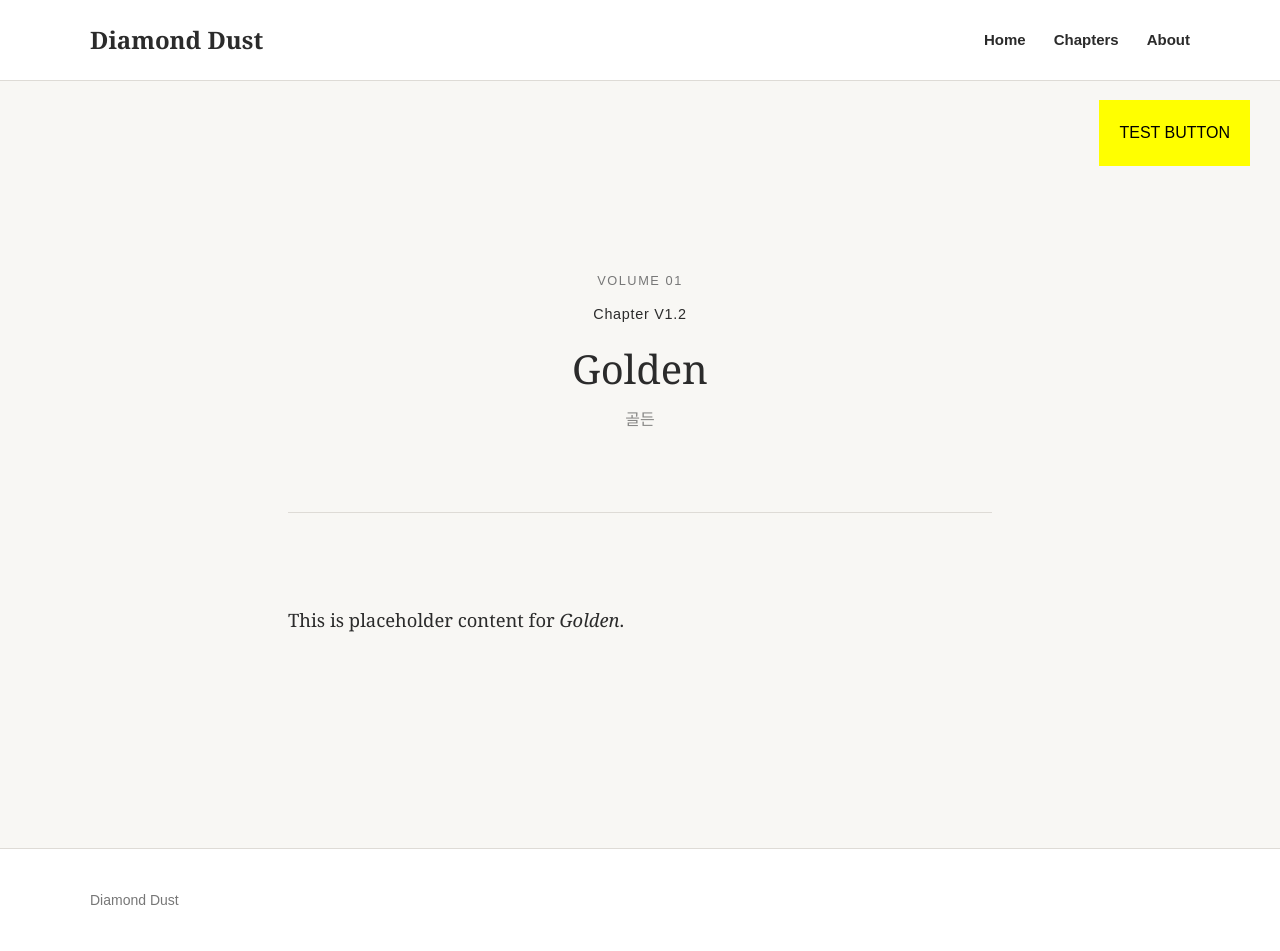
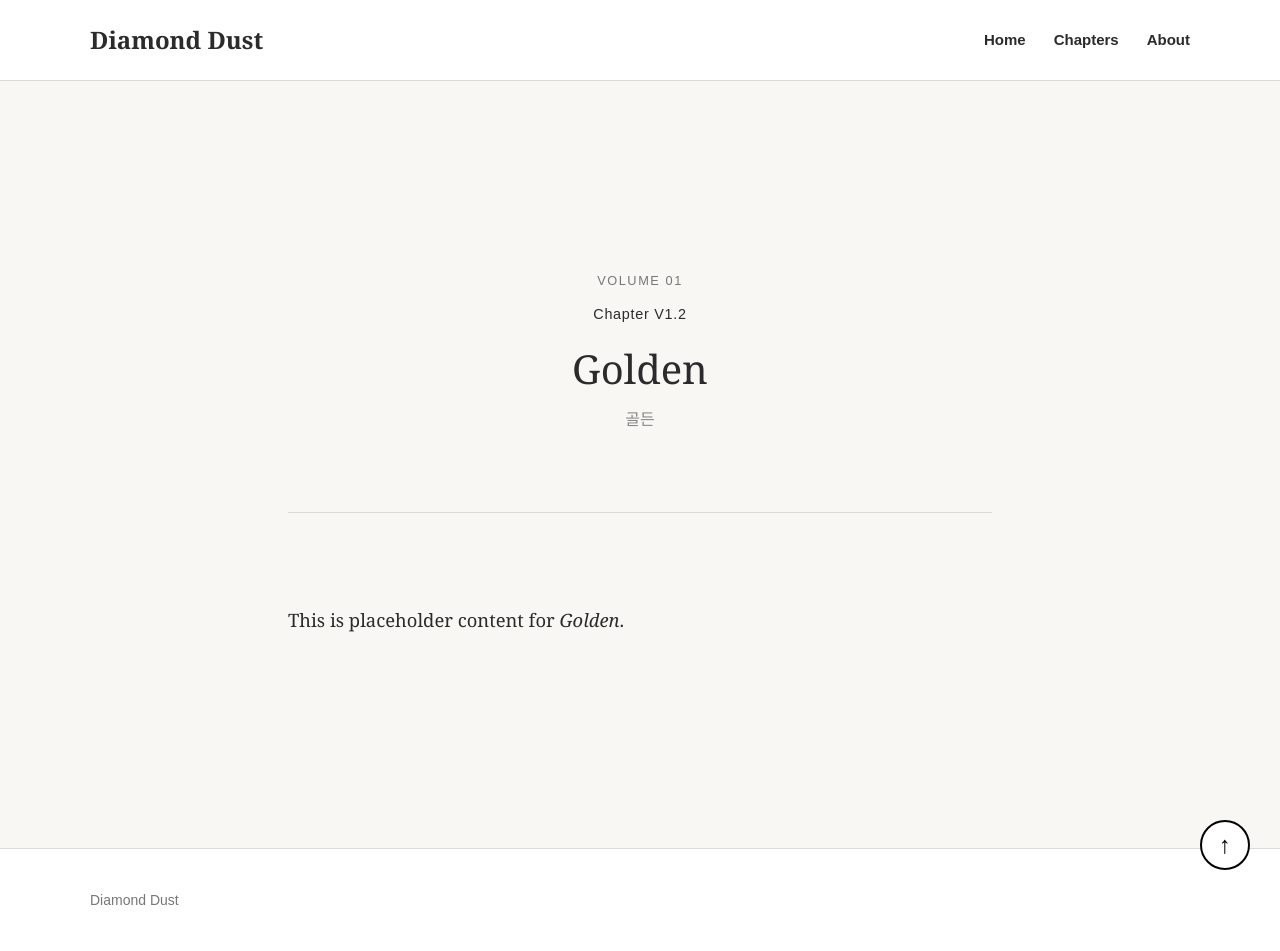
Before and after one commit to honeebuni/diamond-dust, a Jekyll site: the page built from _chapters/v1-2.md, in a window 1280 px wide. Built offline with Jekyll 4.4.1, drawn with Linux system fonts in a browser that asks for light colours.

Commit message:
Add back-to-top link with styling
Replaced the fixed test button with a styled back-to-top link.

```diff
--- a/_layouts/chapter.html
+++ b/_layouts/chapter.html
@@ -18,9 +18,30 @@
 
 <body>
 
-    <div style="position: fixed; top: 100px; right: 30px; z-index: 99999; background: yellow; color: black; padding: 20px; font-family: sans-serif;">
-    TEST BUTTON
-</div>
+<a
+    href="#"
+    style="
+        position: fixed;
+        right: 30px;
+        bottom: 30px;
+        z-index: 99999;
+        width: 50px;
+        height: 50px;
+        background: white;
+        color: black;
+        border: 2px solid black;
+        border-radius: 50%;
+        display: flex;
+        align-items: center;
+        justify-content: center;
+        font-family: sans-serif;
+        font-size: 24px;
+        font-weight: bold;
+        text-decoration: none;
+    "
+>
+    ↑
+</a>
 
     <div class="reading-progress" aria-hidden="true">
     <div class="reading-progress-bar"></div>
```
